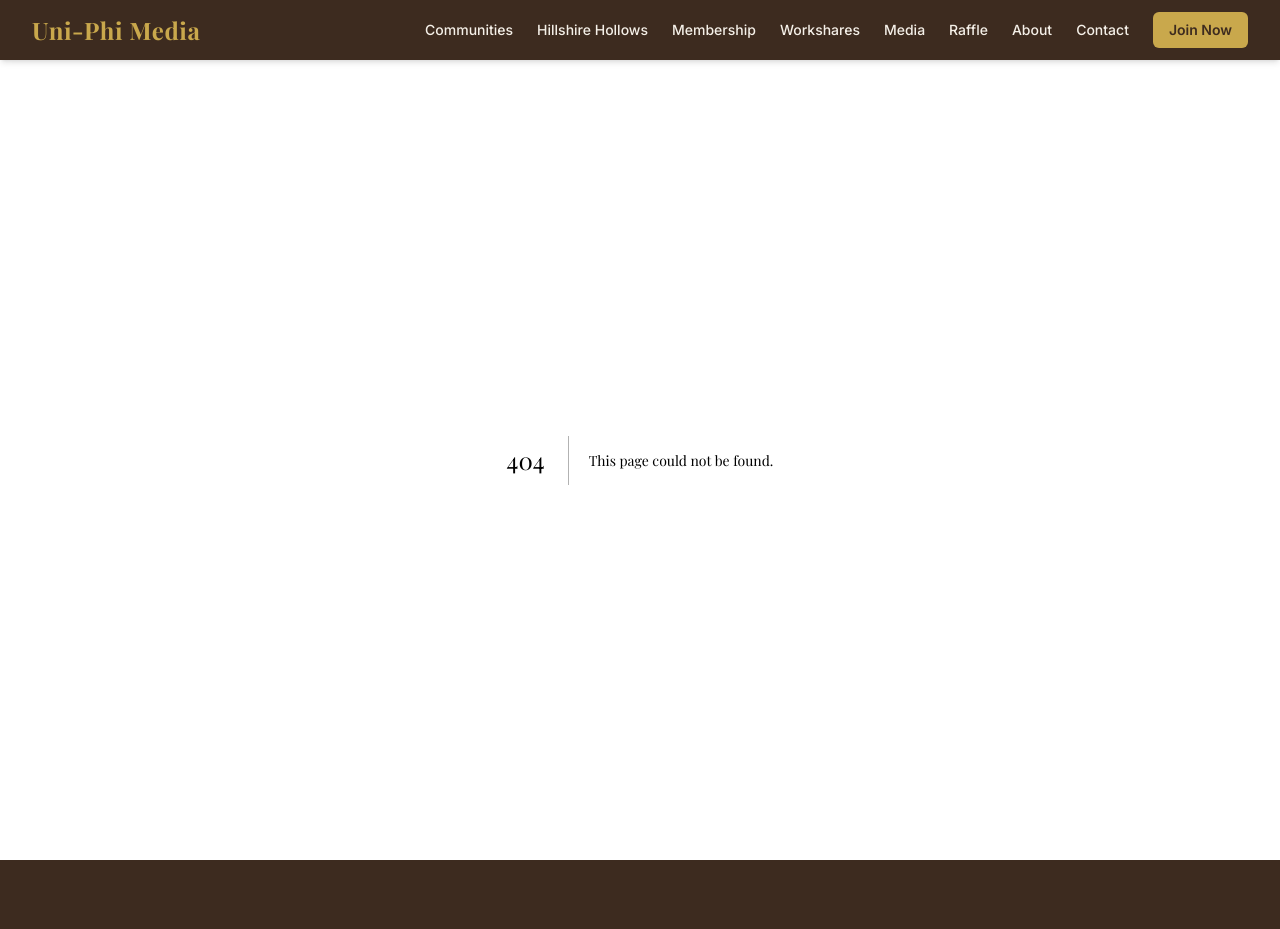
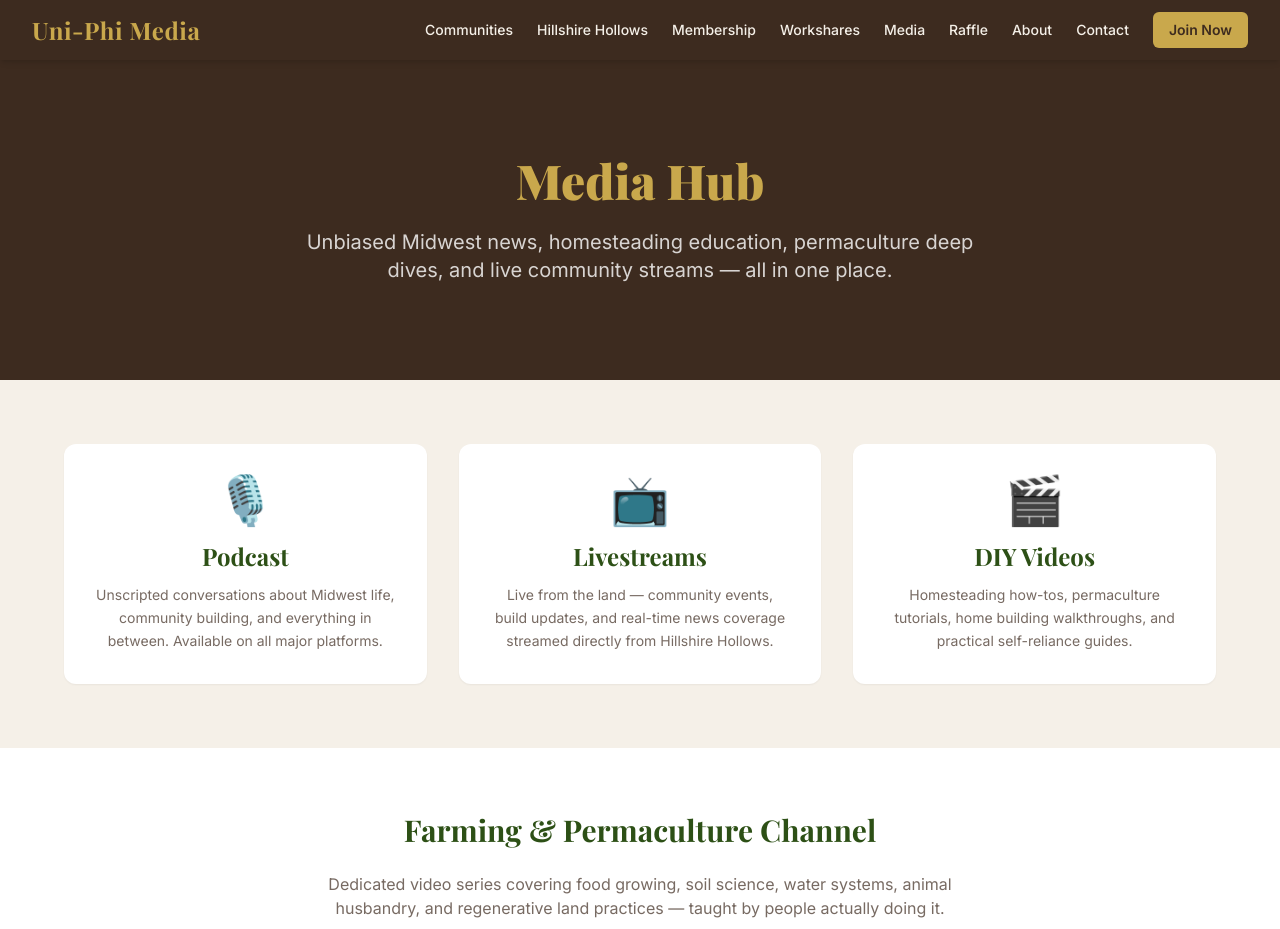
Before and after one commit to dutchiono/uniphimedia, a Next.js app: page /media in a window 1280 px wide. Before the commit this address had no page. Shown: the top 929 px of the page. Built offline with nearby package versions, Linux system fonts and the light colour scheme.

Commit message:
feat: complete site rebuild — all core pages, nav, footer, design system

```diff
--- /dev/null
+++ b/src/app/media/page.tsx
@@ -0,0 +1,38 @@
+export default function MediaPage() {
+  return (
+    <>
+      <section className="bg-brand-bark text-white section-pad py-24 text-center">
+        <div className="container-max">
+          <h1 className="font-heading text-5xl font-black mb-6 text-brand-gold">Media Hub</h1>
+          <p className="text-white/80 text-xl max-w-2xl mx-auto">Unbiased Midwest news, homesteading education, permaculture deep dives, and live community streams — all in one place.</p>
+        </div>
+      </section>
+
+      <section className="bg-brand-cream section-pad">
+        <div className="container-max">
+          <div className="grid md:grid-cols-3 gap-8">
+            {[
+              { icon: '🎙️', title: 'Podcast', desc: 'Unscripted conversations about Midwest life, community building, and everything in between. Available on all major platforms.' },
+              { icon: '📺', title: 'Livestreams', desc: 'Live from the land — community events, build updates, and real-time news coverage streamed directly from Hillshire Hollows.' },
+              { icon: '🎬', title: 'DIY Videos', desc: 'Homesteading how-tos, permaculture tutorials, home building walkthroughs, and practical self-reliance guides.' },
+            ].map(m => (
+              <div key={m.title} className="bg-white rounded-xl p-8 text-center shadow-sm">
+                <span className="text-5xl mb-4 block">{m.icon}</span>
+                <h3 className="font-heading text-2xl font-bold text-brand-green mb-3">{m.title}</h3>
+                <p className="text-brand-bark/70 text-sm leading-relaxed">{m.desc}</p>
+              </div>
+            ))}
+          </div>
+        </div>
+      </section>
+
+      <section className="bg-white section-pad">
+        <div className="container-max max-w-2xl mx-auto text-center">
+          <h2 className="font-heading text-3xl font-bold text-brand-green mb-6">Farming &amp; Permaculture Channel</h2>
+          <p className="text-brand-bark/70 mb-8">Dedicated video series covering food growing, soil science, water systems, animal husbandry, and regenerative land practices — taught by people actually doing it.</p>
+          <a href="/content-media" className="btn-primary text-lg px-8 py-4">Watch Now</a>
+        </div>
+      </section>
+    </>
+  )
+}
```
